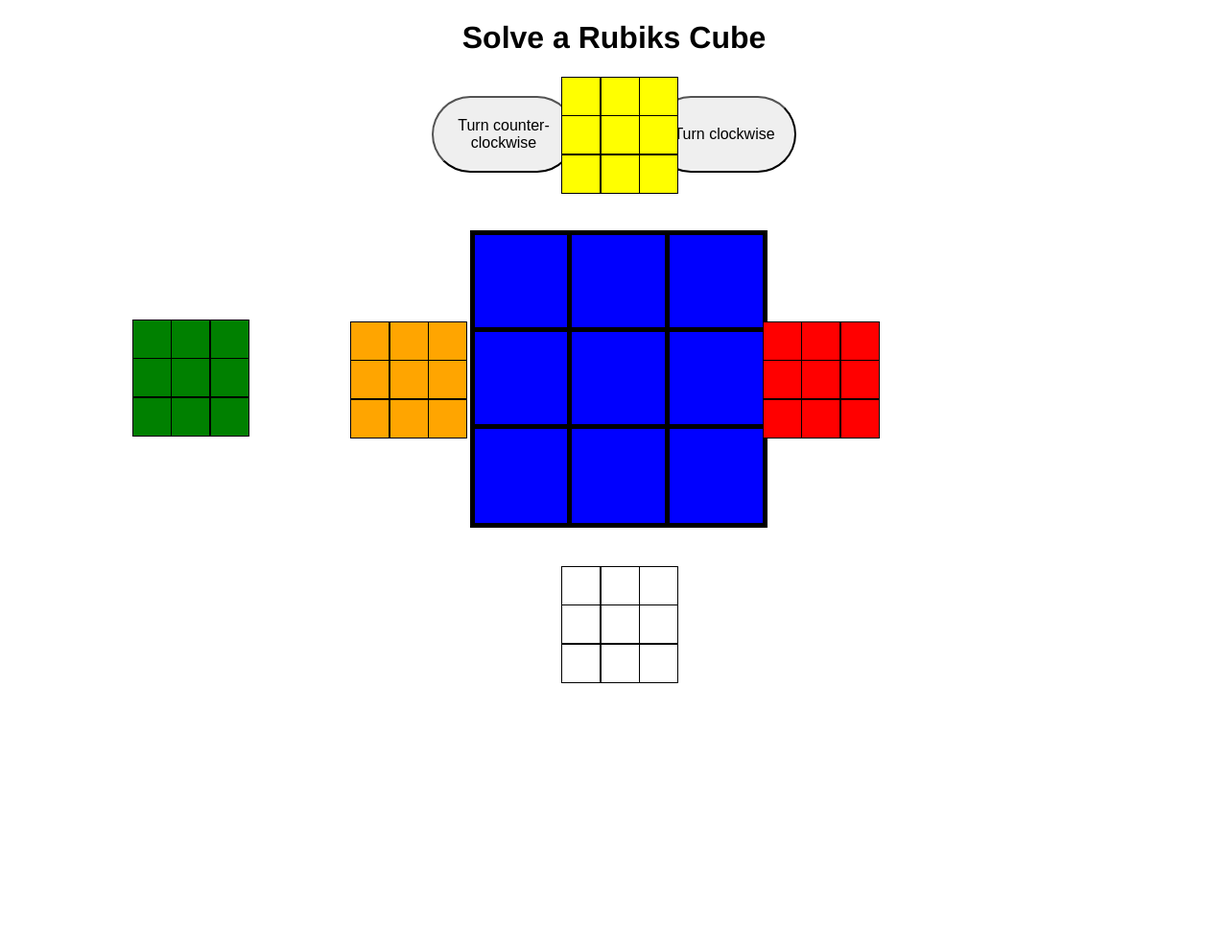
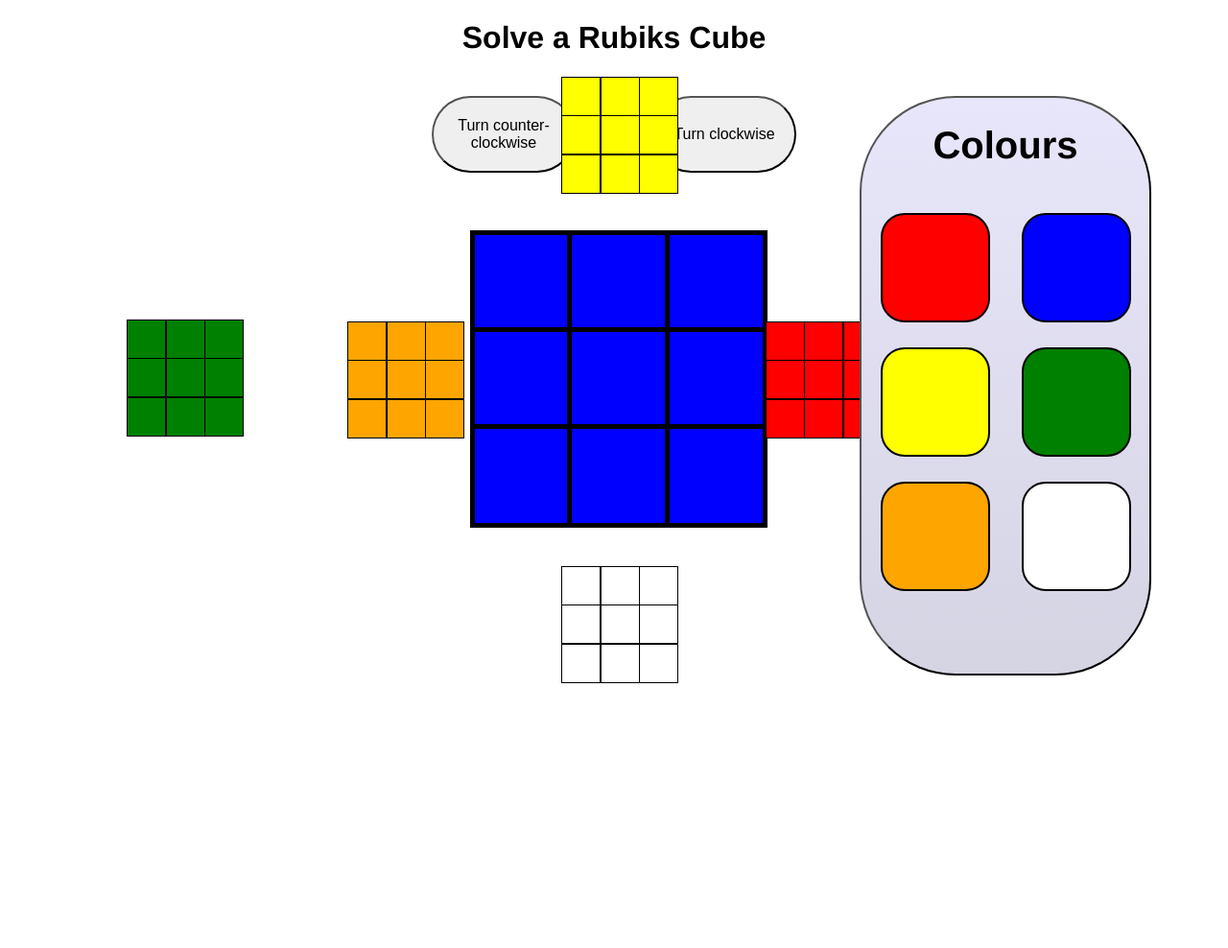
Before and after one commit to 7cadetter/rubiks_solver, a Flask app: page / in a window 1280 px wide. Shown: the whole page at 96% size. After the commit the page ends 712 px from the top, so only its background shows below. Run offline with Flask 3, Linux system fonts and the light colour scheme.

Commit message:
Add colour picker

```diff
--- a/static/styles.css
+++ b/static/styles.css
@@ -1,4 +1,9 @@
-#title {
+body, html {
+    padding: 0;
+    margin: 0;
+}
+
+.title {
     text-align: center;
     font-family:'Franklin Gothic Medium', 'Arial Narrow', Arial, sans-serif
 }
@@ -113,3 +118,64 @@
 .bottomleft, .bottommid, .bottomright {
     top: 67.5%;
 }
+
+#colourpicker {
+    position: absolute;
+    right: 80px;
+    top: 100px;
+    width: 300px;
+    height: 600px;
+    background: linear-gradient(to bottom, rgb(232, 230, 250), rgb(213, 212, 227));
+    border: 2px outset black;
+    border-radius: 100px;
+}
+
+#boxtitle {
+    font-size: 40px;
+}
+
+
+.colour {
+    width: 110px;
+    height: 110px;
+    position: absolute;
+    z-index: 1;
+    border-radius: 25px;
+    border: 2px black solid;
+}
+
+#red {
+    top: 120px;
+    left: 20px;
+    background: red;
+}
+
+#blue {
+    top: 120px;
+    left: 167px;
+    background: blue;
+}
+
+#yellow {
+    top: 260px;
+    left: 20px;
+    background: yellow;
+}
+
+#green {
+    top: 260px;
+    left: 167px;
+    background: green;
+}
+
+#orange {
+    top: 400px;
+    left: 20px;
+    background: orange;
+}
+
+#white {
+    top: 400px;
+    left: 167px;
+    background: white;
+}
--- a/templates/index.j2
+++ b/templates/index.j2
@@ -5,9 +5,9 @@
     <link rel="stylesheet" href="{{ url_for('static', filename='styles.css') }}">
 </head>
 <body>
-    <h1 id="title">Solve a Rubiks Cube</h1>
-    <button type='button' class='turn' id='counter'>Turn counter-clockwise</button>
-    <button type='button' class='turn' id='clockwise'>Turn clockwise</button>
+    <h1 class="title">Solve a Rubiks Cube</h1>
+    <button type="button" class="turn" id="counter">Turn counter-clockwise</button>
+    <button type="button" class="turn" id="clockwise">Turn clockwise</button>
     <div class="lilface" id="topface">
         <div class="lilpanel topleft" id="top0" style="background: {{ cube.top.panels[0] }};"></div>
         <div class="lilpanel topmid" id="top1" style="background: {{ cube.top.panels[1] }};"></div>
@@ -79,6 +79,15 @@
         <div class="lilpanel bottommid" id="back6" style="background: {{ cube.back.panels[6] }};"></div>
         <div class="lilpanel bottomright" id="back7" style="background: {{ cube.back.panels[7] }};"></div>
     </div>
+    <div id="colourpicker">
+        <h1 class="title" id="boxtitle">Colours</h1>
+        <div class="colour" id="red"></div>
+        <div class="colour" id="blue"></div>
+        <div class="colour" id="yellow"></div>
+        <div class="colour" id="green"></div>
+        <div class="colour" id="orange"></div>
+        <div class="colour" id="white"></div>
+    </div>
     <script src="{{ url_for('static', filename='script.js') }}"></script>
 </body>
 </html>
```
